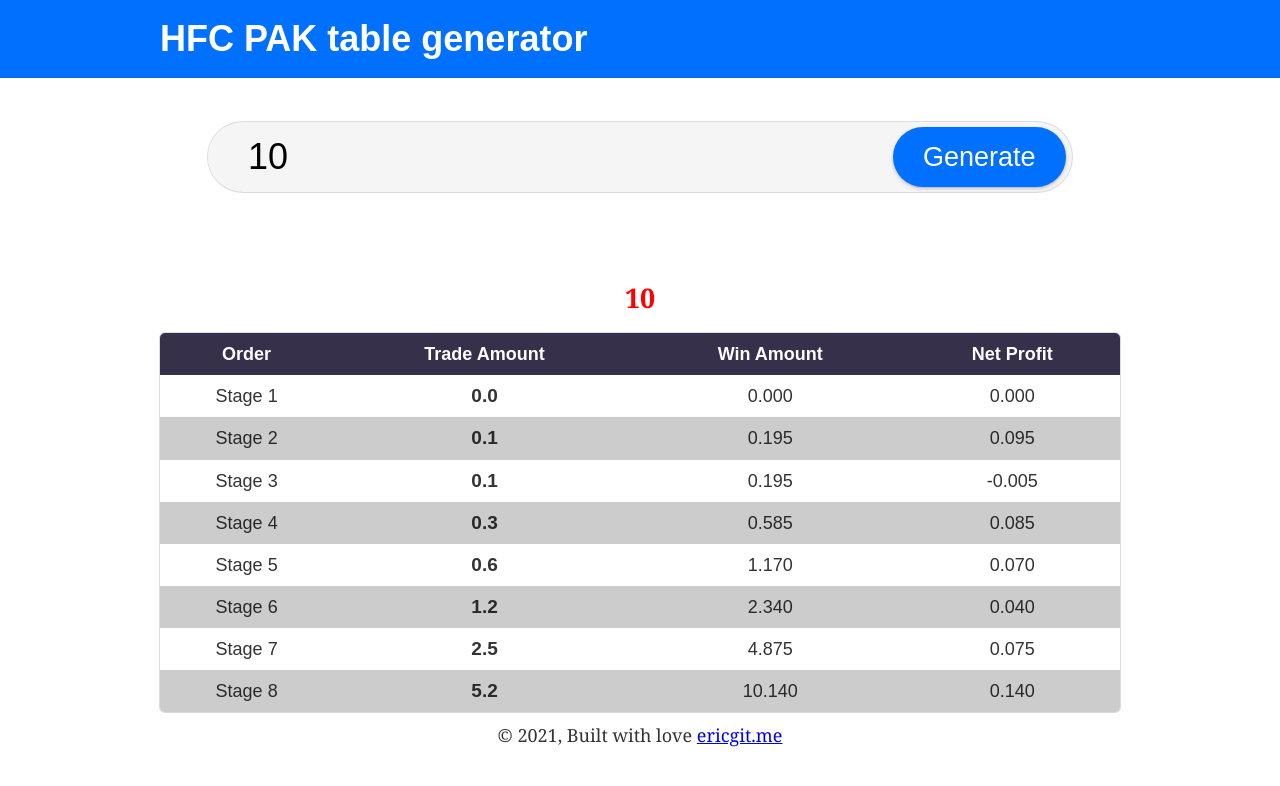
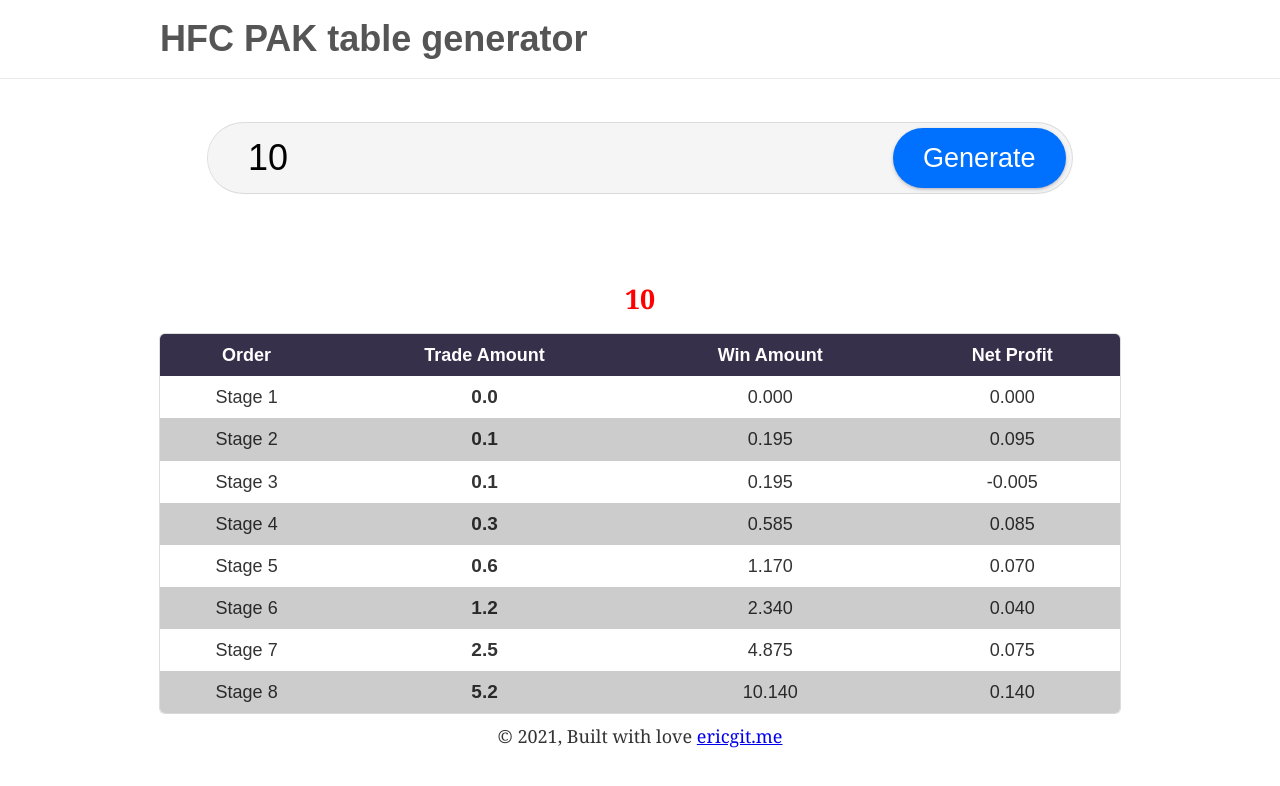
Before and after one commit to lifeeric/hfcpak-table-generator, a Gatsby site: page / in a window 1280 px wide. Built offline with nearby package versions, Linux system fonts and the light colour scheme; Gatsby itself is replaced by a stand-in of ours.

Commit message:
[FIXED] the header

```diff
--- a/src/components/header.js
+++ b/src/components/header.js
@@ -5,9 +5,10 @@ import { Link } from "gatsby"
 const Header = ({ siteTitle }) => (
   <header
     style={{
-      background: `#0071FF`,
+      background: `#fff`,
       marginBottom: `2.45rem`,
       fontFamily: "sans-serif",
+      borderBottom: "1px solid #E8E9ED",
     }}
   >
     <div
@@ -21,7 +22,7 @@ const Header = ({ siteTitle }) => (
         <Link
           to="/"
           style={{
-            color: `white`,
+            color: `#555`,
             textDecoration: `none`,
           }}
         >
```
